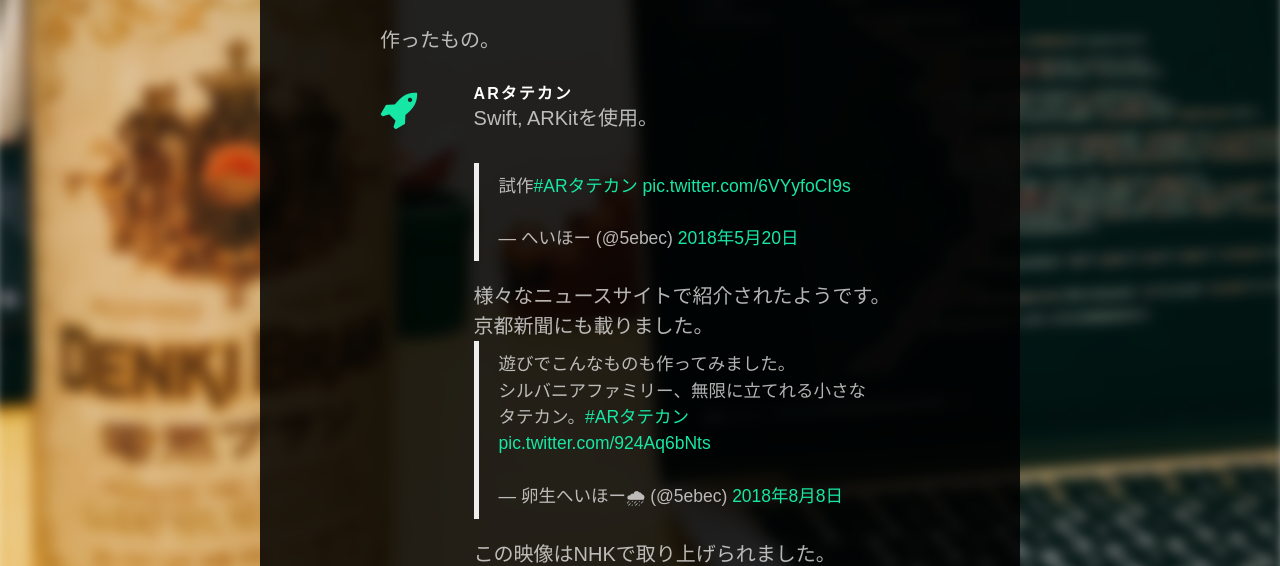
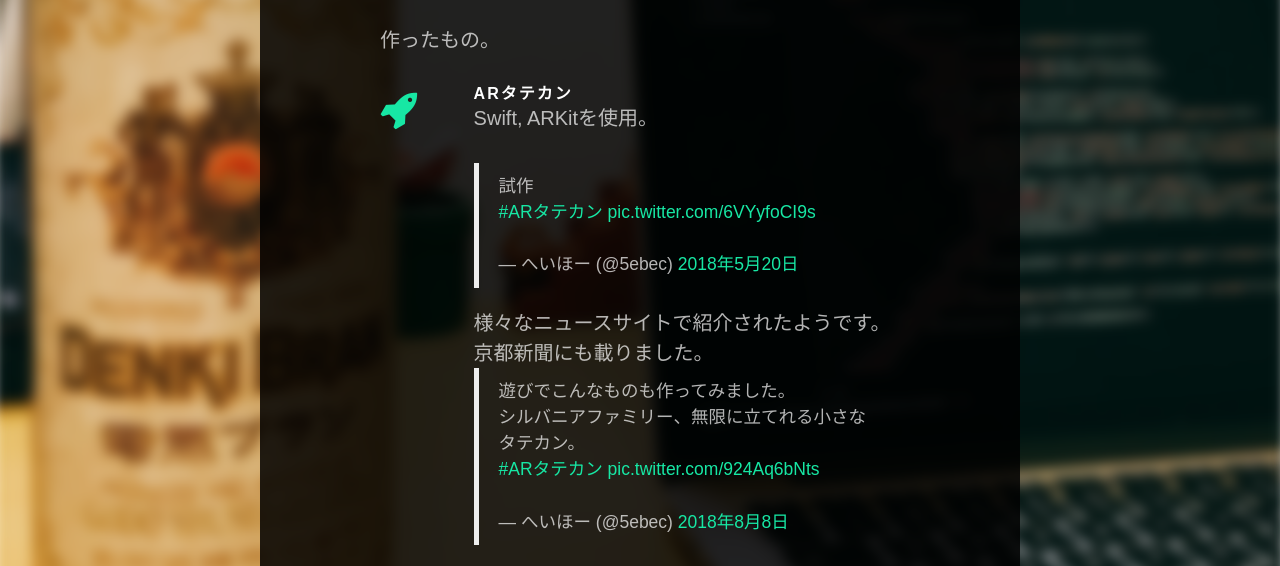
Before and after one commit to h3y6e/old-portfolio, a plain HTML site: page index.html in a window 1280 px wide. Both pictures are taken after a click on the link "Product". Shown: the part 215-781 px from the top of the page. Drawn offline with nearby package versions, Linux system fonts and the light colour scheme; files that its build step writes are made by us from their sources; files whose address does not match are found by name; a web font is replaced by a local one.

Commit message:
twitter widget bug fixed

```diff
--- a/css/style.css
+++ b/css/style.css
@@ -212,7 +212,7 @@ h1, h2, h3, h4, h5, h6 {
   position: absolute;
   top: 0;
   opacity: 0;
-  visibility: hidden;
+  display: none;
   width: 100%;
 }
 @media screen and (max-width: 768px) {
@@ -223,7 +223,7 @@ h1, h2, h3, h4, h5, h6 {
 }
 .fh5co-tab-wrap .fh5co-tab-content.active {
   opacity: 1;
-  visibility: visible;
+  display: block;
 }
 .fh5co-tab-wrap .fh5co-tab-content .fh5co-content-inner {
   padding: 7em 2em 5em 2em;
--- a/index.html
+++ b/index.html
@@ -100,10 +100,10 @@
 									<h2>ARタテカン</h2>
 									<p>
 										Swift, ARKitを使用。
-										<blockquote class="twitter-tweet" data-lang="ja" data-theme="dark" data-link-color="#a5ebec"><p lang="ja" dir="ltr">試作<a href="https://twitter.com/hashtag/AR%E3%82%BF%E3%83%86%E3%82%AB%E3%83%B3?src=hash&amp;ref_src=twsrc%5Etfw">#ARタテカン</a> <a href="https://t.co/6VYyfoCI9s">pic.twitter.com/6VYyfoCI9s</a></p>&mdash; へいほー (@5ebec) <a href="https://twitter.com/5ebec/status/998026144321454081?ref_src=twsrc%5Etfw">2018年5月20日</a></blockquote>
+										<blockquote class="twitter-tweet" data-lang="ja" data-theme="dark" data-link-color="#a5ebec"><p lang="ja" dir="ltr">試作<br><a href="https://twitter.com/hashtag/AR%E3%82%BF%E3%83%86%E3%82%AB%E3%83%B3?src=hash&amp;ref_src=twsrc%5Etfw">#ARタテカン</a> <a href="https://t.co/6VYyfoCI9s">pic.twitter.com/6VYyfoCI9s</a></p>&mdash; へいほー (@5ebec) <a href="https://twitter.com/5ebec/status/998026144321454081?ref_src=twsrc%5Etfw">2018年5月20日</a></blockquote>
 										<script async src="https://platform.twitter.com/widgets.js" charset="utf-8"></script>
 										様々なニュースサイトで紹介されたようです。京都新聞にも載りました。<br>
-										<blockquote class="twitter-tweet" data-lang="ja" data-theme="dark" data-link-color="#a5ebec"><p lang="ja" dir="ltr">遊びでこんなものも作ってみました。<br>シルバニアファミリー、無限に立てれる小さなタテカン。<a href="https://twitter.com/hashtag/AR%E3%82%BF%E3%83%86%E3%82%AB%E3%83%B3?src=hash&amp;ref_src=twsrc%5Etfw">#ARタテカン</a> <a href="https://t.co/924Aq6bNts">pic.twitter.com/924Aq6bNts</a></p>&mdash; 卵生へいほー🌧 (@5ebec) <a href="https://twitter.com/5ebec/status/1027295084843163648?ref_src=twsrc%5Etfw">2018年8月8日</a></blockquote>
+										<blockquote class="twitter-tweet" data-lang="ja" data-theme="dark" data-link-color="#a5ebec"><p lang="ja" dir="ltr">遊びでこんなものも作ってみました。<br>シルバニアファミリー、無限に立てれる小さなタテカン。<br><a href="https://twitter.com/hashtag/AR%E3%82%BF%E3%83%86%E3%82%AB%E3%83%B3?src=hash&amp;ref_src=twsrc%5Etfw">#ARタテカン</a> <a href="https://t.co/924Aq6bNts">pic.twitter.com/924Aq6bNts</a></p>&mdash; へいほー (@5ebec) <a href="https://twitter.com/5ebec/status/1027295084843163648?ref_src=twsrc%5Etfw">2018年8月8日</a></blockquote>
 										<script async src="https://platform.twitter.com/widgets.js" charset="utf-8"></script>
 										この映像はNHKで取り上げられました。<br>
 									</p>
```
